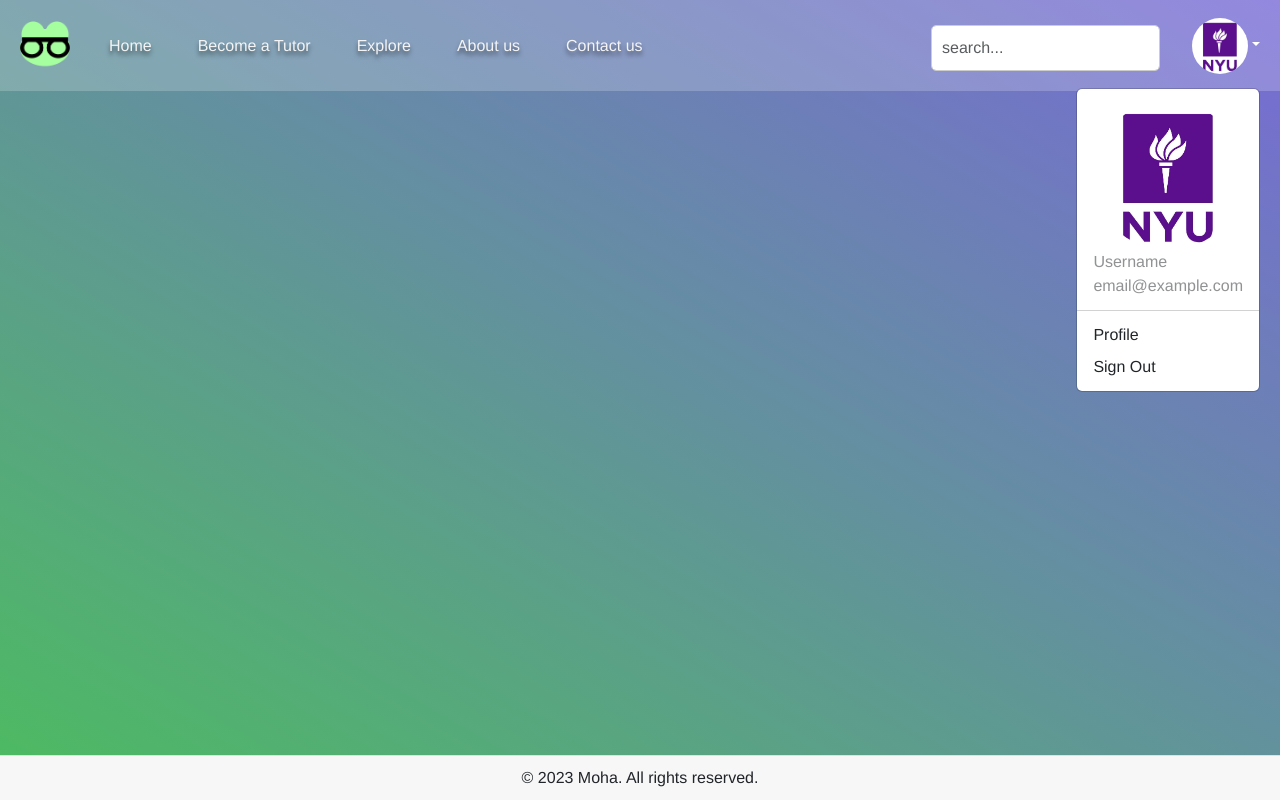
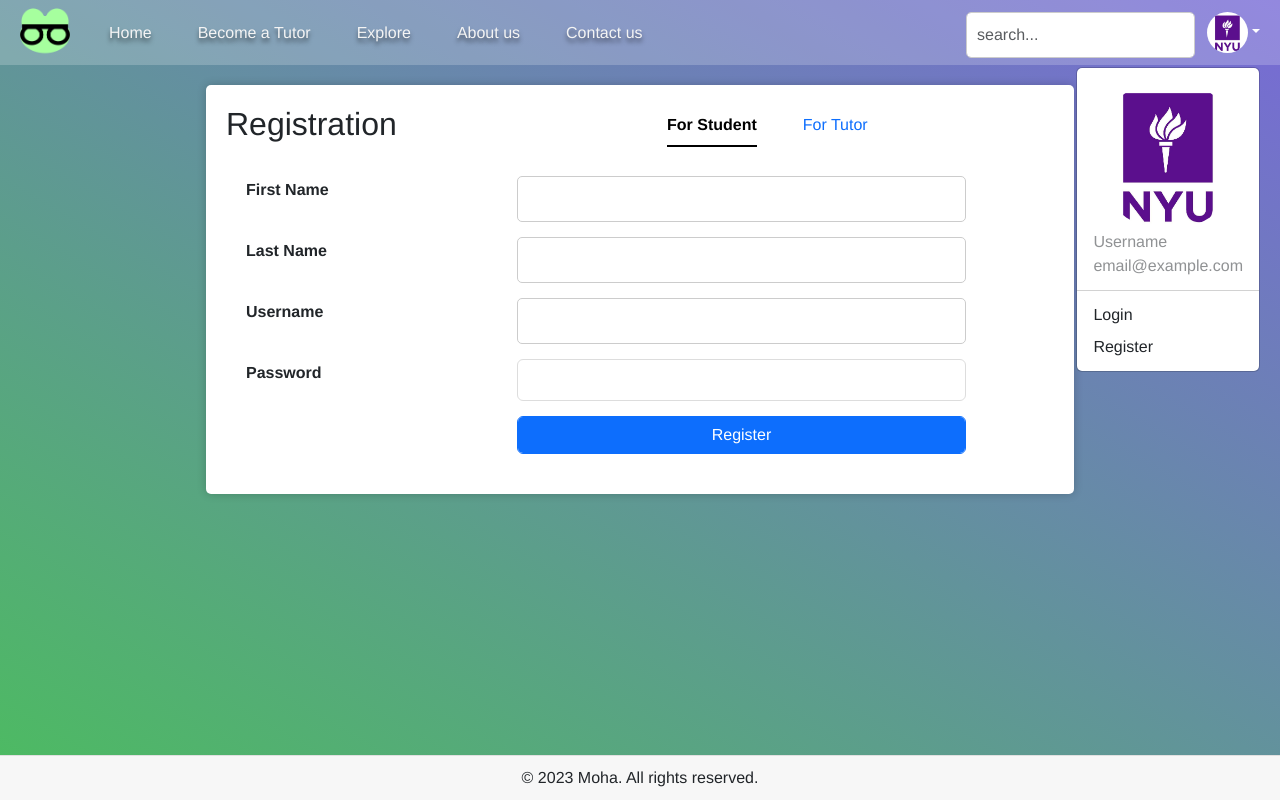
Before and after one commit to metaknightccc/MoHa, a React (Create React App) app in the folder react-app/: page /register in a window 1280 px wide. Both pictures are taken after a click on the button 1220 px from the left and 45 px from the top of the page. Built offline with nearby package versions, Linux system fonts and the light colour scheme.

Commit message:
fix: adjusted Navbar style, fixed avatar dropdown content, adjusted register frontend page --Charles

```diff
--- a/react-app/src/App.css
+++ b/react-app/src/App.css
@@ -4,3 +4,8 @@
   border-radius: 5px;
   box-shadow: 0 0 10px rgba(0, 0, 0, 0.2);
 }
+
+form.d-flex {
+  margin: 0;
+  padding: 0;
+}
--- a/react-app/src/App.js
+++ b/react-app/src/App.js
@@ -32,8 +32,7 @@ const App = () => {
         <Route path="/" element={<Template />}>
           <Route index element={<HomePage />} />
           <Route path="login" element={<LoginPage />} />
-          <Route path="reg/register_student" element={<RegistrationPage isStd={true} />} />
-          <Route path="reg/register_tutor" element={<RegistrationPage isStd={false} />} />
+          <Route path="register" element={<RegistrationPage />} />
           <Route path="search" element={<SearchResultPage />} />
           <Route path="dashboard" element={<DashboardPage />} />
         </Route>
--- a/react-app/src/RegistrationPage.js
+++ b/react-app/src/RegistrationPage.js
@@ -1,12 +1,13 @@
 import React, { useState, useEffect } from "react";
 import "./RegistrationPage.css";
 import { Container, Form, Col, Row, Nav } from "react-bootstrap";
-import { useNavigate } from "react-router-dom";
+import { useNavigate, useLocation } from "react-router-dom";
 import axios from "axios";
 
-function RegistrationPage({ isStd }) {
+function RegistrationPage() {
   const navigate = useNavigate();
-  const [isStudent, setIsStudent] = useState(isStd);
+  const location = useLocation();
+  const [isStudent, setIsStudent] = useState(true);
   const [formData, setFormData] = useState({
     username: "",
     password: "",
@@ -17,6 +18,12 @@ function RegistrationPage({ isStd }) {
     social_security_number: "",
   });
   const [validated, setValidated] = useState(false);
+
+  useEffect(() => {
+    if (location.state && location.state.isStudent !== null) {
+      setIsStudent(location.state.isStudent);
+    }
+  }, [location]);
 
   useEffect(() => {
     const token = localStorage.getItem("token");
@@ -68,7 +75,8 @@ function RegistrationPage({ isStd }) {
           <Col>
             <Nav
               variant="underline"
-              defaultActiveKey={isStd ? "student" : "tutor"}
+              defaultActiveKey={isStudent ? "student" : "tutor"}
+              activeKey={isStudent ? "student" : "tutor"}
               onSelect={(key) => setIsStudent(key === "student")}
             >
               <Nav.Item>
--- a/react-app/src/Template.css
+++ b/react-app/src/Template.css
@@ -28,9 +28,10 @@
 
 .Nav-Main-Right{
     display: flex;
+    flex-direction: row;
+    justify-content: space-between;
     align-items: center;
-    justify-content: space-between;
-    position: relative; /* Added to ensure header is on top of sidebar */
+
     z-index: 2;
 }
 
@@ -101,6 +102,6 @@ nav input[type="text"] {
 }
 
 .dropdown-toggle {
-    width: 80px;
-    height: 80px;
+    width: 65px;
+    height: 65px;
 }
--- a/react-app/src/Template.js
+++ b/react-app/src/Template.js
@@ -7,18 +7,43 @@ import Navbar from "react-bootstrap/Navbar";
 import Image from "react-bootstrap/Image";
 
 import "bootstrap/dist/css/bootstrap.min.css";
-import { Outlet } from "react-router-dom";
+import { Link, Outlet } from "react-router-dom";
 
 import SearchBar from "./SearchBar";
 
+const loggedInOptions = {
+  dashboard: "Dashboard",
+  signout: "Sign Out",
+}
+
+const loggedOutOptions = {
+  login: "Login",
+  register: "Register",
+}
+
+const routeToState = {
+  register: { isStudent: true },
+};
+
 function Template() {
+  const [isLogged, setIsLogged] = useState(false);
+
+  useEffect(() => {
+    const token = localStorage.getItem('token');
+    if (token) {
+      setIsLogged(true);
+    }
+  }, []);
 
   return (
     <div className="Template">
       <div className="Header">
         <div className="Nav-Main">
           <div className="Nav-Main-Left">
-            <Navbar expand="lg">
+            <Navbar expand="lg" style={{
+              margin: "0px",
+              padding: "0px",
+            }}>
               <Navbar.Brand href="/">
                 <img
                   src={'./assets/logo.png'}
@@ -44,7 +69,9 @@ function Template() {
 
                   <Nav.Item>
                     <Nav.Link
-                      href="/reg/register_tutor"
+                      as={Link}
+                      to={"/register"}
+                      state={{ isStudent: false }}
                       className="custom-link"
                     >
                       Become a Tutor
@@ -97,8 +124,19 @@ function Template() {
                     </div>
                   </Dropdown.Item>
                   <Dropdown.Divider />
-                  <Dropdown.Item href="/dashboard">Profile</Dropdown.Item>
-                  <Dropdown.Item href="/signout">Sign Out</Dropdown.Item>
+                  {/* <Dropdown.Item href="/dashboard">Profile</Dropdown.Item>
+                  <Dropdown.Item href="/signout">Sign Out</Dropdown.Item> */}
+                  {Object.entries(isLogged ? loggedInOptions : loggedOutOptions).map(([route, title]) => {
+                    return (
+                      <Dropdown.Item as={Link}
+                        to={`/${route}`}
+                        state={routeToState[route]}
+                        key={route}
+                      >
+                        {title}
+                      </Dropdown.Item>
+                    );
+                  })}
                 </Dropdown.Menu>
               </Dropdown>
             </div>
@@ -111,7 +149,7 @@ function Template() {
       </div>
 
       <div className="Footer">© 2023 Moha. All rights reserved.</div>
-    </div>
+    </div >
   );
 }
 
```
